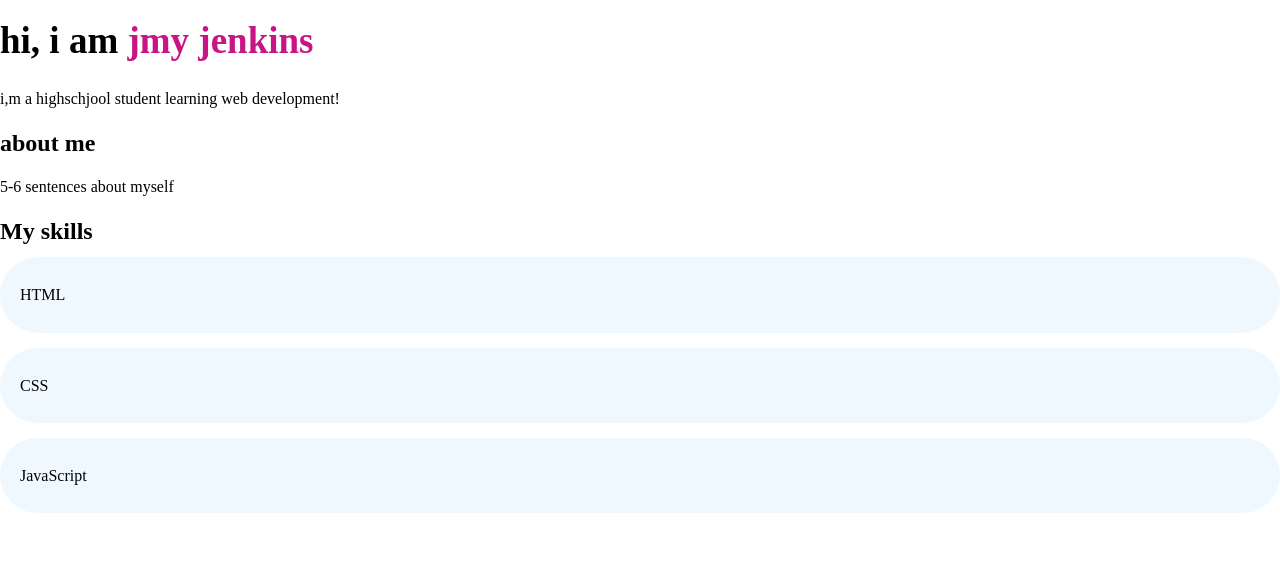
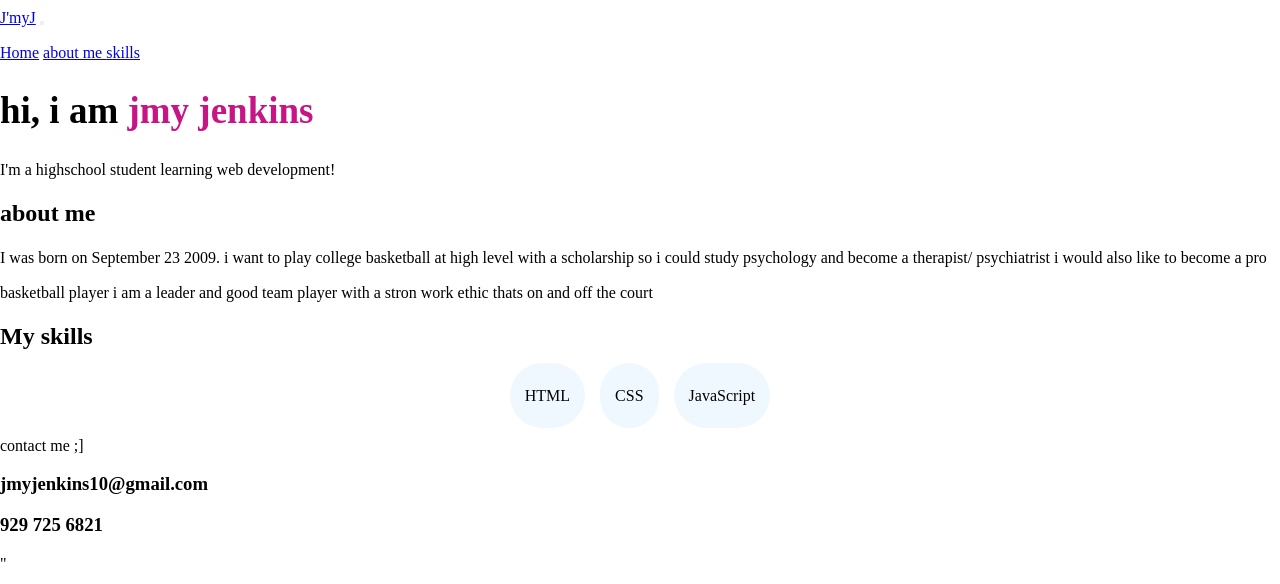
Before and after one commit to Jmyjenkins/syep-portfolio-jj, a plain HTML site: page index.html in a window 1280 px wide. Drawn offline with Linux system fonts and the light colour scheme.

Commit message:
advaned css and bootstrap

```diff
--- a/index.html
+++ b/index.html
@@ -5,19 +5,35 @@
  <meta charset="UTF-8">
  <meta name="viewport" content="width=device-width, initial-scale=1.0">
  <title> jmys portfolio</title>
+ <link href=<link href="https://cdn.jsdelivr.net/npm/bootstrap@5.3.7/dist/css/bootstrap.min.css" rel="stylesheet" integrity="sha384-LN+7fdVzj6u52u30Kp6M/trliBMCMKTyK833zpbD+pXdCLuTusPj697FH4R/5mcr" crossorigin="anonymous">
  <link href="style.css" rel="stylesheet"
 </head>
+ <nav class="navbar navbar-expand-lg bg-body-tertiary">
+  <div class="container-fluid">
+    <a class="navbar-brand" href="#">J'myJ</a>
+    <button class="navbar-toggler" type="button" data-bs-toggle="collapse" data-bs-target="#navbarNavAltMarkup" aria-controls="navbarNavAltMarkup" aria-expanded="false" aria-label="Toggle navigation">
+      <span class="navbar-toggler-icon"></span>
+    </button>
+    <div class="collapse navbar-collapse" id="navbarNavAltMarkup">
+      <div class="navbar-nav">
+        <a class="nav-link active" aria-current="page" href="index.html">Home</a>
+        <a class="nav-link" href="#about">about me </a>
+        <a class="nav-link" href="#skills">skills</a>
+      </div>
+    </div>
+  </div>
+</nav>
 
 <body>
      <section id="home" class="hero"
         <img src="babytron-scaled.jpeg" alt="my profile picture"/>
        <h2> hi, i am <span class="accent"> jmy jenkins </span></h2>
-       <p> i,m a highschjool student learning web development! </p>
+       <p> I'm a highschool student learning web development! </p>
     </section>
 
     <section id="about" class="section">
     <h2> about me </h2>
-    <p> 5-6 sentences about myself</p>
+    <p>  I was born on September 23 2009.  i want to play college basketball at high level with a scholarship so i could study psychology and become a therapist/ psychiatrist i would also like to become a pro basketball player i am a leader and good team player with a stron work ethic thats on and off the court</p>
     </section>
 
 <section id="skills" class="section">
@@ -29,7 +45,13 @@
     </div>
 </section>
 
+<section id="contacts" class="section"
+            <h1>contact me ;]</h1>
 
+              <h3>jmyjenkins10@gmail.com</h3>
+              <h3> 929 725 6821</h3>
+
+    <script src="<script src="https://cdn.jsdelivr.net/npm/bootstrap@5.3.7/dist/js/bootstrap.bundle.min.js" integrity="sha384-ndDqU0Gzau9qJ1lfW4pNLlhNTkCfHzAVBReH9diLvGRem5+R9g2FzA8ZGN954O5Q" crossorigin="anonymous"></script> </body>"
 </body>
 
 </html>
--- a/style.css
+++ b/style.css
@@ -32,12 +32,20 @@ body{
 }
 
 .grid {
-    display:grid;
+    display:flex;
     gap:15px;
+    justify-content: center;
+    flex-wrap: wrap;
+
 }
 
 .grid div{
-    padding:20px;
-    border-radius: 40px;
+    padding:15px;
+    border-radius: 35px;
     background-color:aliceblue
 }
+
+
+@media (max-width: 768px){
+    body{background-color: rgb(177, 166, 166);}
+}
```
